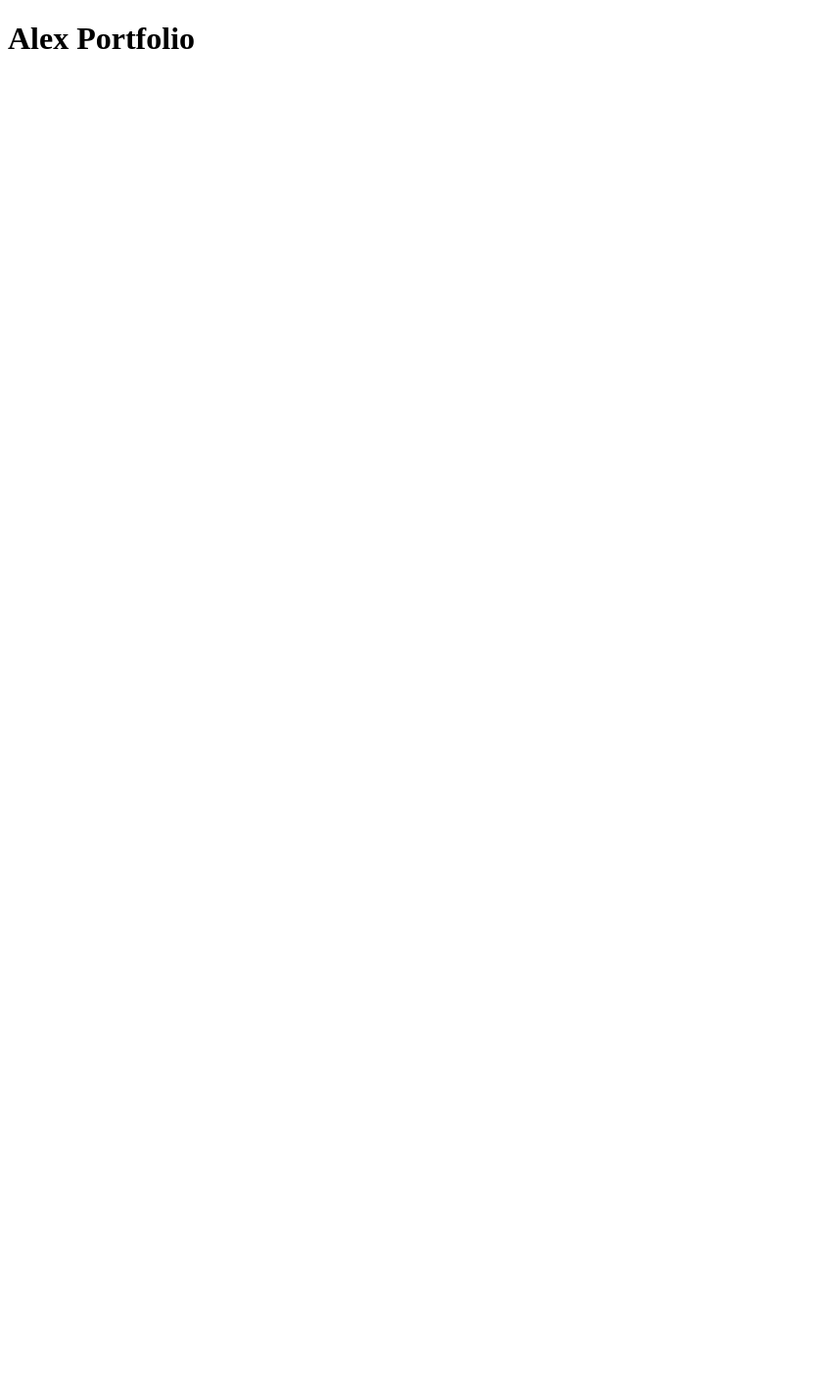
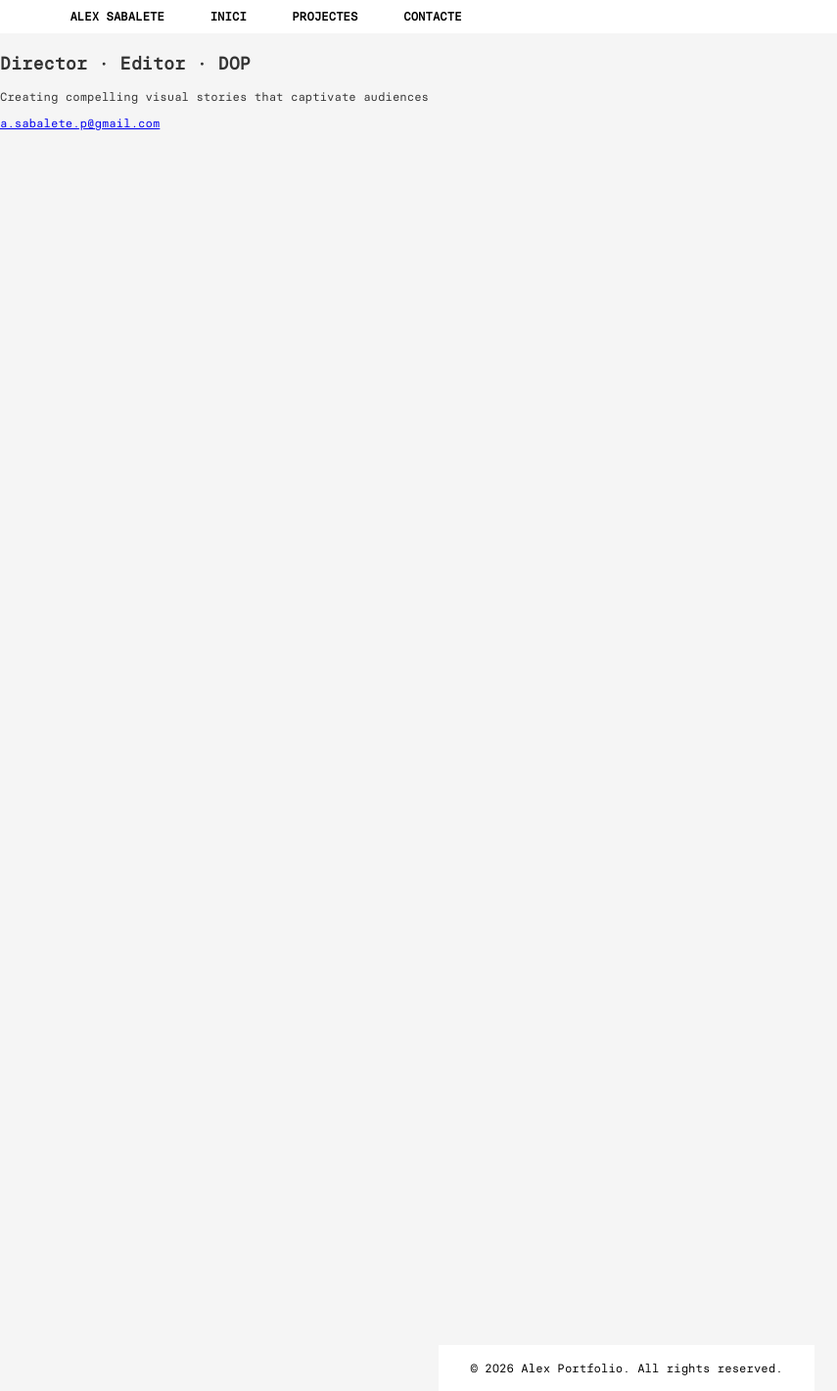
Before and after one commit to dsabalete/alex-portfolio, a React (Vite) app: page / in a window 1280 px wide. Shown: the whole page at 98% size, without its empty margins (0-855 px from the left). Before the commit the page ends 800 px from the top, so only its background shows below. Built offline with nearby package versions, Linux system fonts and the light colour scheme.

Commit message:
basic layout with header, footer and hero-section

```diff
--- a/src/App.tsx
+++ b/src/App.tsx
@@ -1,8 +1,25 @@
+import "./index.css";
+import PageHeader from "./components/PageHeader";
+import PageFooter from "./components/PageFooter";
+import HeroSection from "./components/HeroSection";
+
 function App() {
   return (
-    <>
-      <h1>Alex Portfolio</h1>
-    </>
+    <div className="app">
+      <PageHeader />
+
+      <HeroSection />
+
+      {/* Main Content */}
+      <main className="main-content">
+        {/* This is where the portfolio content will go */}
+        <div style={{ height: "150vh" }}>
+          {/* Spacer content to enable scrolling */}
+        </div>
+      </main>
+
+      <PageFooter />
+    </div>
   );
 }
 
--- /dev/null
+++ b/src/components/HeroSection.tsx
@@ -0,0 +1,14 @@
+const HeroSection = () => {
+  return (
+    <section className="hero-section">
+      <h1>ALEX SABALETE</h1>
+      <h2>Director · Editor · DOP</h2>
+      <p>Creating compelling visual stories that captivate audiences</p>
+      <p>
+        <a href="mailto:a.sabalete.p@gmail.com">a.sabalete.p@gmail.com</a>
+      </p>
+    </section>
+  );
+};
+
+export default HeroSection;
--- /dev/null
+++ b/src/components/PageFooter.tsx
@@ -0,0 +1,11 @@
+const PageFooter = () => {
+  const currentYear = new Date().getFullYear();
+
+  return (
+    <footer className="footer">
+      <div>© {currentYear} Alex Portfolio. All rights reserved.</div>
+    </footer>
+  );
+};
+
+export default PageFooter;
--- /dev/null
+++ b/src/components/PageHeader.tsx
@@ -0,0 +1,16 @@
+const PageHeader = () => {
+  return (
+    <nav>
+      <div className="nav-container">
+        <div className="nav-links">
+          <a href="/">Alex Sabalete</a>
+          <a href="#inici">Inici</a>
+          <a href="#projectes">Projectes</a>
+          <a href="#contacte">Contacte</a>
+        </div>
+      </div>
+    </nav>
+  );
+};
+
+export default PageHeader;
--- a/src/index.css
+++ b/src/index.css
@@ -0,0 +1,62 @@
+@font-face {
+  font-family: "BasierCircleMono";
+  src: url("/src/assets/fonts/basiercirclemono-regular-webfont.woff2")
+    format("woff2");
+  font-weight: normal;
+  font-style: normal;
+}
+
+body {
+  margin: 0;
+  padding: 0;
+}
+
+.app {
+  font-family: "BasierCircleMono", monospace;
+  font-size: 12px;
+  color: #333;
+  background-color: #f5f5f5;
+  min-height: 100vh;
+}
+
+.nav-container {
+  background-color: #fff;
+  padding: 0.6rem 2rem;
+  color: #000;
+  display: flex;
+  justify-content: space-between;
+  text-transform: uppercase;
+  position: fixed;
+  width: 100%;
+  top: 0;
+
+  .nav-links a {
+    padding: 0.2rem 0.4rem;
+    margin-left: 2rem;
+    text-decoration: none;
+    color: #000;
+    font-weight: bold;
+    transition: color 0.3s ease;
+    border: 1px solid #fff;
+
+    &:hover {
+      border: 1px solid #000;
+    }
+  }
+}
+
+.main-content {
+  margin-top: 40px;
+}
+
+.footer {
+  background-color: #fff;
+  padding: 1rem 2rem;
+  text-align: center;
+  color: #000;
+  width: fit-content;
+  bottom: 0;
+  margin-left: auto;
+  margin-right: auto;
+  position: relative;
+}
```
Also changed, not shown: src/assets/fonts/basiercirclemono-regular-webfont.woff2 (added), 1 other file (tests, documents, lock files or other folders).
